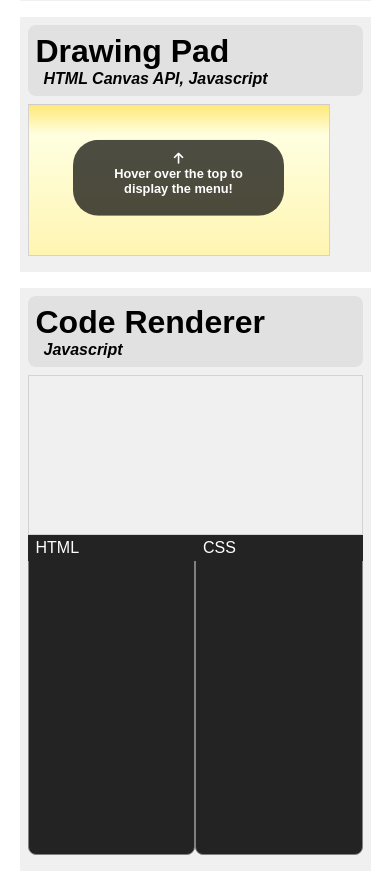
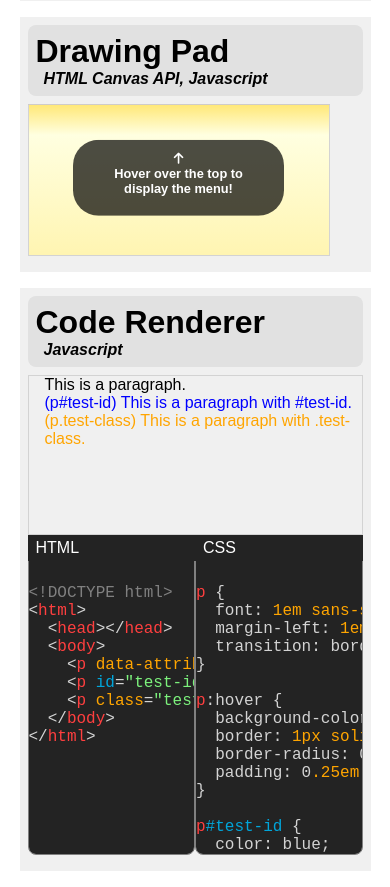
Before and after one commit to bbworks/web-dev-playground, a plain HTML site: page index.html in a window 390 px wide. Shown: the part 964-1851 px from the top of the page. Drawn offline with Linux system fonts and the light colour scheme.

Commit message:
Code Renderer Polishing
OVERVIEW
Front-End
 o code renderer now displays live example
Back-End
 o make sure to import libraries BEFORE src scripts.....
 o bugfix on #id vs .class vs attribute coloring

EDITS
  - [css/codeRenderer.css] changed .code-formatter and .code-formatter-textarea overflow from scrolll to auto--better than maintaining scroll bars when not needed...
  - [css/codeRenderer.css] updated stylings on .code-formatter, .code-formatter-textarea, #code-renderer
  - [index.html] disabled spellcheck on textareas
  - [js/codeRenderer.js] fixed parseCSS() so that it fully parses the selectorText (including if it's multi-part)
  - [js/codeRenderer.js] cleaned up code/comments
  - [js/codeRenderer.js] updated updateFormatter() regex to add <br />&nbsp; on empty lines to keep spacing the same between textarea and div
  - [js/codeRenderer.js] updated updateFormatter() regex to parse id="", then class="", then any other attribute
  - [js/codeRenderer.js] updated updateFormatter() regex to replace "fancy" quotation marks used by phones
  - [js/codeRenderer.js] added live example

```diff
--- a/index.html
+++ b/index.html
@@ -123,8 +123,8 @@
     </section>
     <div id="color-picker-display" class="drawing-interface-menu-keep-open"></div>
   </body>
+  <script type="text/javascript" src="lib/dompurify/dist/purify.js"></script>
   <script type="text/javascript" src="js/clock.js"></script>
   <script type="text/javascript" src="js/drawing.js"></script>
   <script type="text/javascript" src="js/codeRenderer.js"></script>
-  <script type="text/javascript" src="lib/dompurify/dist/purify.js"></script>
 </html>
--- a/js/codeRenderer.js
+++ b/js/codeRenderer.js
@@ -13,8 +13,18 @@
     codeRenderer.innerHTML = sanitizedCode;
   };
 
+  const removeCSSRules = function (selectorText) {
+    const regEx = new RegExp('#'+rendererClassName+' \\w');
+    for (let i = 0; i < codeRendererStyleSheet.rules.length; i++) {
+      const item = codeRendererStyleSheet.rules[i];
+      if (item.selectorText.match(regEx)) {
+        codeRendererStyleSheet.deleteRule(i);
+      }
+    }
+  };
+
   const parseCSS = function() {
-    const regEx = /([\w\[\]_]+)\s*{((\r|\n|[^}])*)}/;
+    const regEx = /([^{]+)\s*{((\r|\n|[^}])*)}/;
     const regExGlobal = new RegExp(regEx,"g");
     const matches = textareaCSS.value.match(regExGlobal);
 
@@ -32,16 +42,6 @@
     return false;
   };
 
-  const removeCSSRules = function (selectorText) {
-    const regEx = new RegExp('#'+rendererClassName+' \\w');
-    for (let i = 0; i < codeRendererStyleSheet.rules.length; i++) {
-      const item = codeRendererStyleSheet.rules[i];
-      if (item.selectorText.match(regEx)) {
-        codeRendererStyleSheet.deleteRule(i);
-      }
-    }
-  };
-
   const applyCSS = function() {
     removeCSSRules();
     const cssRules = parseCSS();
@@ -54,7 +54,7 @@
   const updateFormatter = function(event, language) {
     switch (language) {
       case "HTML": {
-        formatterHTML.innerHTML = this.value.replace(/</g,"&lt;").replace(/>/g,"&gt;").replace(/ /g,"&nbsp;").replace(/(\r\n|\r|\n)/g,"<br />").replace(/(<br\s*\/?>\s*)(?=(\1|$))/gi, "$1&nbsp;").replace(/("[^"]*("|))/gi, "<span class=\"code-formatter-span-class-text\">$1</span>").replace(/(&lt;(\/|))(&nbsp;|)+(\w+)((&nbsp;|)+[\w-]+|)/gi, "$1<span class=\"code-formatter-span-class-tag\">$4</span><span class=\"code-formatter-span-class-attribute\">$5</span>").replace(/(&lt;\s*\w+)\s+(\w+)/gi, "$1<span style=\"color:orange\">$2</span>").replace(/(&lt;!((?!&gt;).)*&gt;)/gi, "<span class=\"code-formatter-span-class-doctype\">$1</span>");
+        formatterHTML.innerHTML = this.value.replace(/</g,"&lt;").replace(/>/g,"&gt;").replace("\u201c","\"").replace("\u201d","\"").replace(/ /g,"&nbsp;").replace(/(\r\n|\r|\n)/g,"<br />").replace(/(<br\s*\/?>\s*)(?=(\1|$))/gi, "$1&nbsp;").replace(/("[^"]*("|))/gi, "<span class=\"code-formatter-span-class-text\">$1</span>").replace(/(&lt;\/?(?:&nbsp;)*)(\w+)((?:&nbsp;)+id)/gi, "$1<span class=\"code-formatter-span-class-tag\">$2</span><span class=\"code-formatter-span-class-id\">$3</span>").replace(/(&lt;\/?(?:&nbsp;)*)(\w+)((?:&nbsp;)+class)/gi, "$1<span class=\"code-formatter-span-class-tag\">$2</span><span class=\"code-formatter-span-class-class\">$3</span>").replace(/(&lt;\/?(?:&nbsp;)*)(\w+)((?:&nbsp;)+[\w-]+)?/gi, "$1<span class=\"code-formatter-span-class-tag\">$2</span><span class=\"code-formatter-span-class-attribute\">$3</span>").replace(/(&lt;!((?!&gt;).)*&gt;)/gi, "<span class=\"code-formatter-span-class-doctype\">$1</span>");
         break;
       }
       case "CSS": {
@@ -76,4 +76,51 @@
   textareaHTML.addEventListener("scroll", function(event) {scrollFormatter.call(this, event, formatterHTML)});
   textareaCSS.addEventListener("scroll", function(event) {scrollFormatter.call(this, event, formatterCSS)});
 
+  //Pre-load some code to display
+  textareaHTML.value =
+    "<!DOCTYPE html>" + "\n" +
+    "<html>" + "\n" +
+    "  <head></head>" + "\n" +
+    "  <body>" + "\n" +
+    "    <p data-attribute=\"data\">This is a paragraph.</p>" + "\n" +
+    "    <p id=\"test-id\">This is a paragraph with #test-id.</p>" + "\n" +
+    "    <p class=\"test-class\">This is a paragraph with .test-class.</p>" + "\n" +
+    "  </body>" + "\n" +
+    "</html>";
+
+  textareaCSS.value =
+    "p {" + "\n" +
+    "  font: 1em sans-serif;" + "\n" +
+    "  margin-left: 1em;" + "\n" +
+    "  transition: border 0.25s 0.25s, border-radius 0.1s, background-color 0.25s 0.25s;" + "\n" +
+    "}" + "\n" +
+    "" + "\n" +
+    "p:hover {" + "\n" +
+    "  background-color: white;" + "\n" +
+    "  border: 1px solid lightgray;" + "\n" +
+    "  border-radius: 0.25em;" + "\n" +
+    "  padding: 0.25em;" + "\n" +
+    "}" + "\n" +
+    "" + "\n" +
+    "p#test-id {" + "\n" +
+    "  color: blue;" + "\n" +
+    "}" + "\n" +
+    "" + "\n" +
+    "p#test-id::before {" + "\n" +
+    "  content: \"(p#test-id) \";" + "\n" +
+    "}" + "\n" +
+    "" + "\n" +
+    "p.test-class {" + "\n" +
+    "  color: orange;" + "\n" +
+    "}" + "\n" +
+    "" + "\n" +
+    "p.test-class::before {" + "\n" +
+    "  content: \"(p.test-class) \";" + "\n" +
+    "}";
+
+    updateFormatter.call(textareaHTML, event, "HTML")
+    updateFormatter.call(textareaCSS, event, "CSS")
+    updateRenderer();
+    applyCSS();
+
 }());
```
